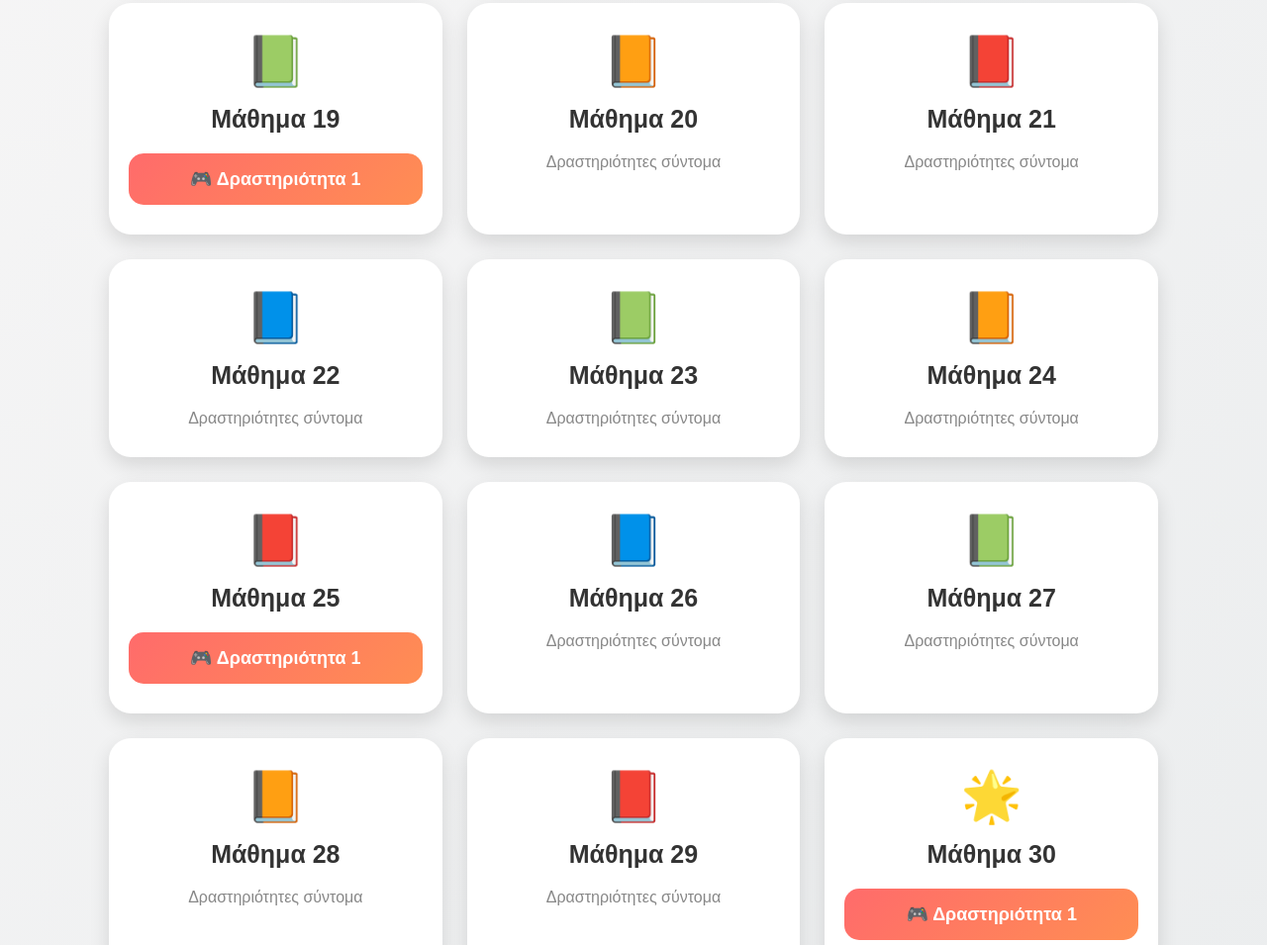
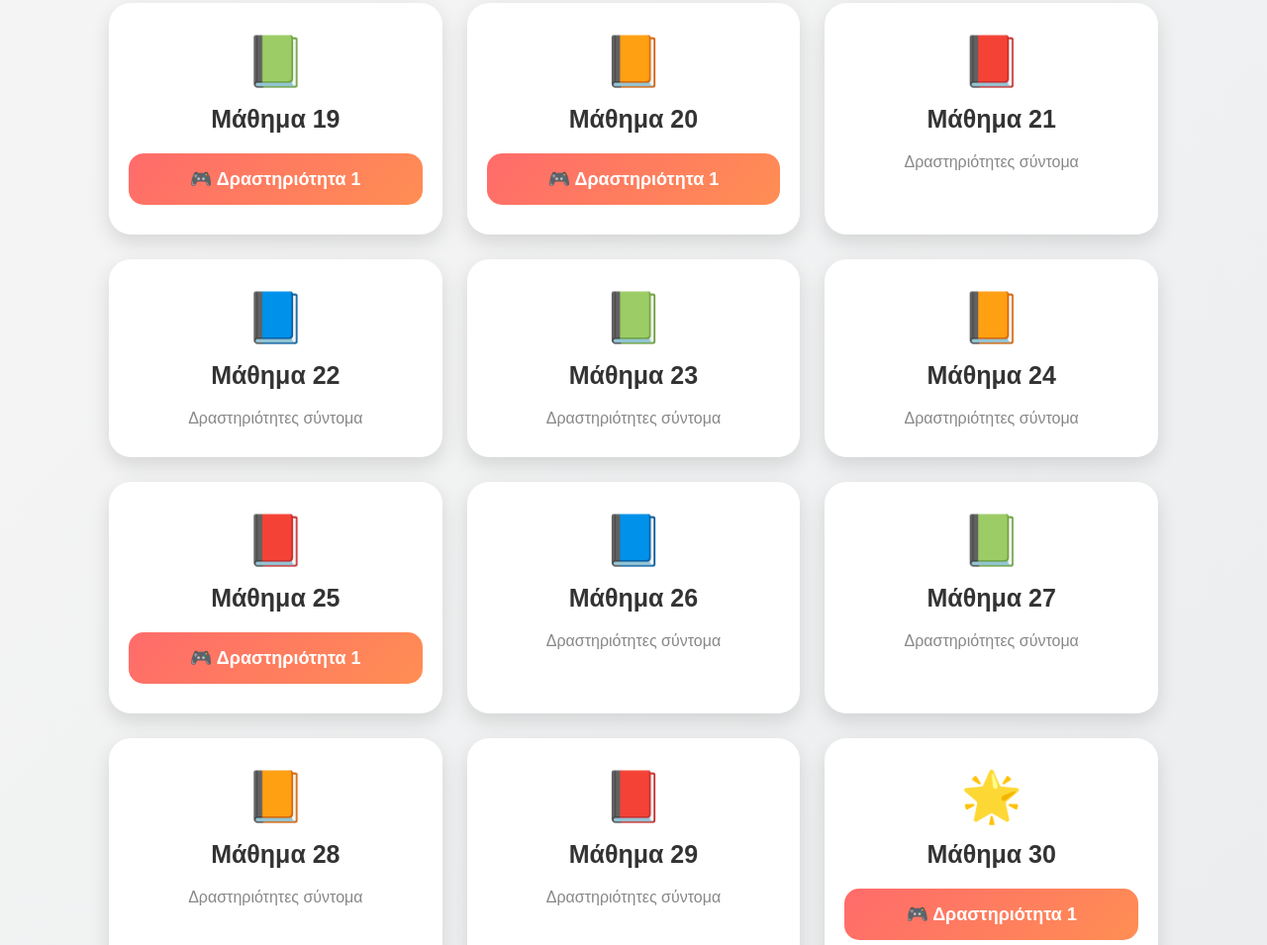
Before and after one commit to karadespina1/D-dimotikou, a plain HTML site: page index.html in a window 1280 px wide. Shown: the part 1876-2831 px from the top of the page at 99% size. Drawn offline with Linux system fonts and the light colour scheme.

Commit message:
Update index.html

```diff
--- a/index.html
+++ b/index.html
@@ -547,9 +547,13 @@
                 <h2>
                     Μάθημα 20
                 </h2>
-
-                <div class="coming">
-                    Δραστηριότητες σύντομα
+                <div class="activities">
+                <a
+                class="activity activity1"
+                href="mathima20d.html"
+                >
+               🎮 Δραστηριότητα 1
+               </a>
                 </div>
 
             </div>
```
